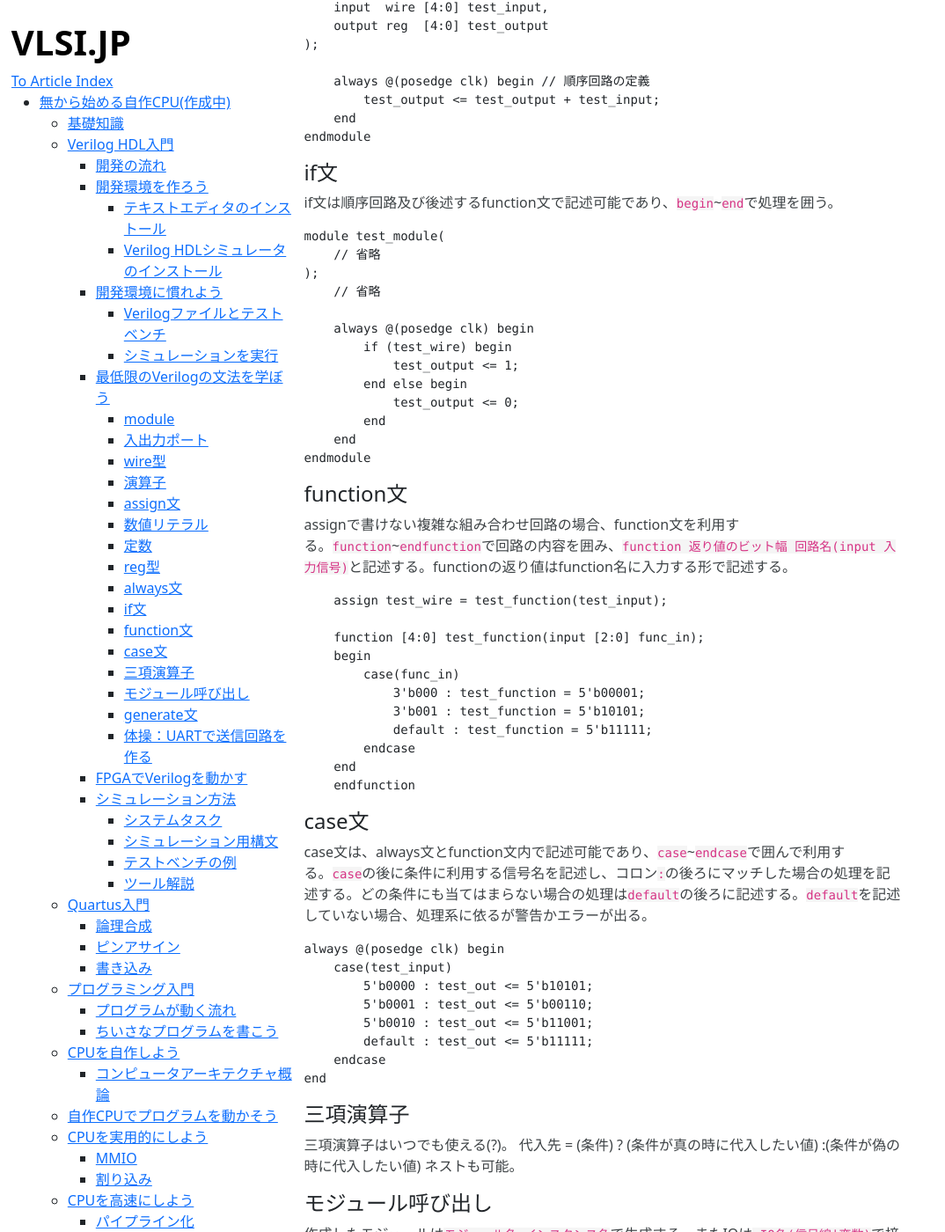
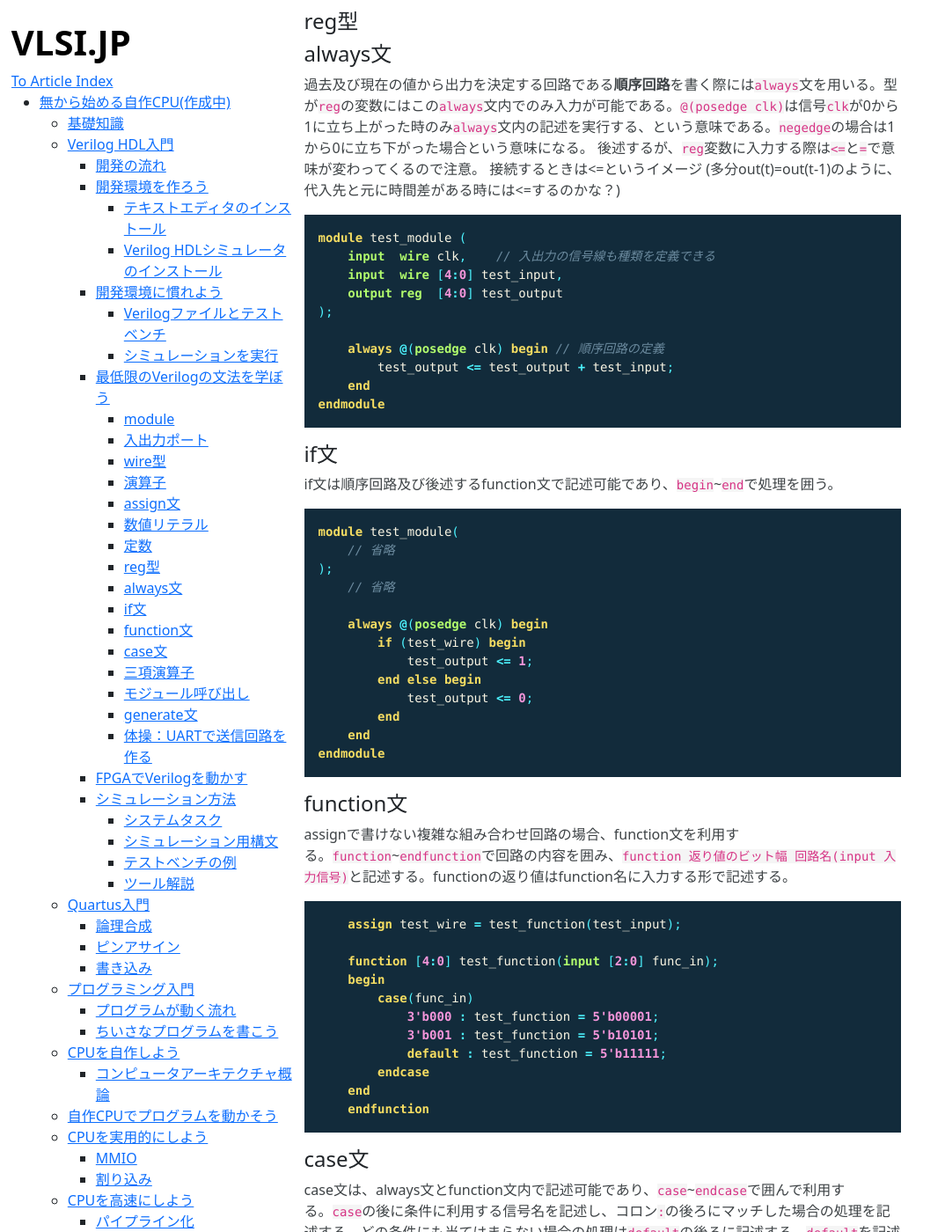
Before and after one commit to Cra2yPierr0t/Cra2yPierr0t.github.io, a Jekyll site: the page built from LetsMakeCPU.md, in a window 1280 px wide and 1400 px high, scrolled down 5986 px. Shown: the whole window at 88% size, without its empty margins (0-1074 px from the left). Built offline with Jekyll 4.4.1, drawn with Linux system fonts in a browser that asks for light colours; some of the changed text lies outside the part shown.

Commit message:
fix code block

````diff
--- a/LetsMakeCPU.md
+++ b/LetsMakeCPU.md
@@ -58,7 +58,7 @@ icarus verilogとgtkwaveをインストールをせえ
 とりあえず以下のコードを`day01.v`として保存しましょう。
 何を書いているのか分からなくて不安でしょうが、今は写経していただくだけで結構です。
 
-```verilog=
+```verilog
 module adder8(
      input wire       clk,
      input wire [7:0] in0,
@@ -72,7 +72,7 @@ endmodule
 ```
 
 次に以下のコードを`day01_tb.v`として保存して下さい。
-```verilog=
+```verilog
 module addr8_tb;
     reg             clk = 1'b0;
     reg    [7:0]    in0 = 8'h00;
@@ -147,7 +147,7 @@ Verilog HDLではシステム全体をモジュールという単位で分割し
 
 モジュール名は`module`の後ろに記述し、回路の内容は`module` ~ `endmodule`の間に記述します。
 
-```verilog=
+```verilog
 module test_module();
  // ここに回路を記述
 endmodule
@@ -157,7 +157,7 @@ endmodule
 
 回路には入出力が必要ですね、回路の入出力ポートは`input`, `output`で作成します。入力信号名は`input`の後ろに宣言し、出力信号名は`output`の後ろに宣言します。IOの個数や順番に決まりはありませんが、最後の宣言にはカンマが必要ないことに注意しましょう。
 
-```verilog=
+```verilog
 module test_module (
     input    test_input1, // 入力信号線の定義
     input    test_input2,
@@ -174,7 +174,7 @@ endmodule
 
 `wire`の使い方は以下の通りです。
 
-```verilog=
+```verilog
 wire [31:0] 信号線名;
 ```
 
@@ -182,7 +182,7 @@ wire [31:0] 信号線名;
 
 また、以下のように信号線の幅の記述を省略すると1本の幅を持った信号線になります。
 
-```verilog=
+```verilog
 wire 信号線名;
 ```
 
@@ -190,7 +190,7 @@ wire 信号線名;
 #### assign文
 
 型が`wire`の信号にはキーワード`assign`を用いて入力できる。`assign`を用いて書かれた回路は、入力が変化すると即座に出力が変化する**組み合わせ回路**となる。型が`reg`の信号には入力できないので注意。
-```verilog=
+```verilog
 module test_module (
     input [9:0] test_input,
     output wire [4:0] test_output
@@ -203,7 +203,7 @@ endmodule
 
 #### 数値リテラル
 Verilog HDLで数値を記述する際は、`ビット幅'進数 数値`という形式で記述する。`進数`に関しては`b`で2進数、`d`で10進数、`h`で16進数となる。`ビット幅`を指定しない場合は処理系による(Quartusでは32ビット)。
-```verilog=
+```verilog
     assign test_wire1 = 5'b10101; //2進5ビット
     assign test_wire2 = 8'd43;    //10進8ビット
     assign test_wire3 = 16'hdead; //16進16ビット
@@ -211,7 +211,7 @@ Verilog HDLで数値を記述する際は、`ビット幅'進数 数値`とい
 
 #### 定数
 Verilogには定数として`define`と`parameter`が存在するが、`define`は定数の利用時に定数名の前に｀が必要でキモいので`parameter`を使うことを推奨する。
-```verilog=
+```verilog
 module test_module(
     // 省略
 );
@@ -231,7 +231,7 @@ endmodule
 後述するが、`reg`変数に入力する際は`<=`と`=`で意味が変わってくるので注意。
 接続するときは<=というイメージ
 (多分out(t)=out(t-1)のように、代入先と元に時間差がある時には<=するのかな？)
-```verilog=
+```verilog
 module test_module (
     input  wire clk,    // 入出力の信号線も種類を定義できる
     input  wire [4:0] test_input,
@@ -247,7 +247,7 @@ endmodule
 #### if文
 
 if文は順序回路及び後述するfunction文で記述可能であり、`begin`~`end`で処理を囲う。
-```verilog=
+```verilog
 module test_module(
     // 省略
 );
@@ -267,7 +267,7 @@ endmodule
 #### function文
 
 assignで書けない複雑な組み合わせ回路の場合、function文を利用する。`function`~`endfunction`で回路の内容を囲み、`function 返り値のビット幅 回路名(input 入力信号)`と記述する。functionの返り値はfunction名に入力する形で記述する。
-```verilog=
+```verilog
     assign test_wire = test_function(test_input);
 
     function [4:0] test_function(input [2:0] func_in);
@@ -284,7 +284,7 @@ assignで書けない複雑な組み合わせ回路の場合、function文を利
 #### case文
 
 case文は、always文とfunction文内で記述可能であり、`case`~`endcase`で囲んで利用する。`case`の後に条件に利用する信号名を記述し、コロン`:`の後ろにマッチした場合の処理を記述する。どの条件にも当てはまらない場合の処理は`default`の後ろに記述する。`default`を記述していない場合、処理系に依るが警告かエラーが出る。
-```verilog=
+```verilog
 always @(posedge clk) begin
     case(test_input)
         5'b0000 : test_out <= 5'b10101;
@@ -305,7 +305,7 @@ end
 
 作成したモジュールは`モジュール名 インスタンス名`で生成する。またIOは`.IO名(信号線|変数)`で接続する。
 ※インスタンスは他言語でいうオブジェクトだと理解すればよい(これ説明いらない感じ？)(気になる人もいるだろうし残しとこう)
-```verilog=
+```verilog
 
 module test_module(
     // 省略
@@ -342,14 +342,14 @@ endmodule
 #### シミュレーション用構文
 シミュレーションに使うverilogの構文の解説
 * クロック生成
-```verilog=
+```verilog
 always #1 begin
     clk <= !clk;
 end
 ```
 1秒毎にclkの値を反転させる。これをクロック信号として扱う
 * 時間経過で入力を変化
-```verilog=
+```verilog
 initial begin
     #2
     data_i <= 8'h05;
@@ -361,7 +361,7 @@ end
 
 #### テストベンチの例
 適当なモジュール例(インクリメントするだけのモジュール)
-```verilog=
+```verilog
 module test (
     input   clk,
     input   [7:0] data_i,
@@ -377,7 +377,7 @@ module test (
 endmodule
 ```
 テストベンチの例
-```verilog=
+```verilog
 module test_sim();
     reg             clk = 0;
     reg     [7:0]   data_i = 8'h00;
````
